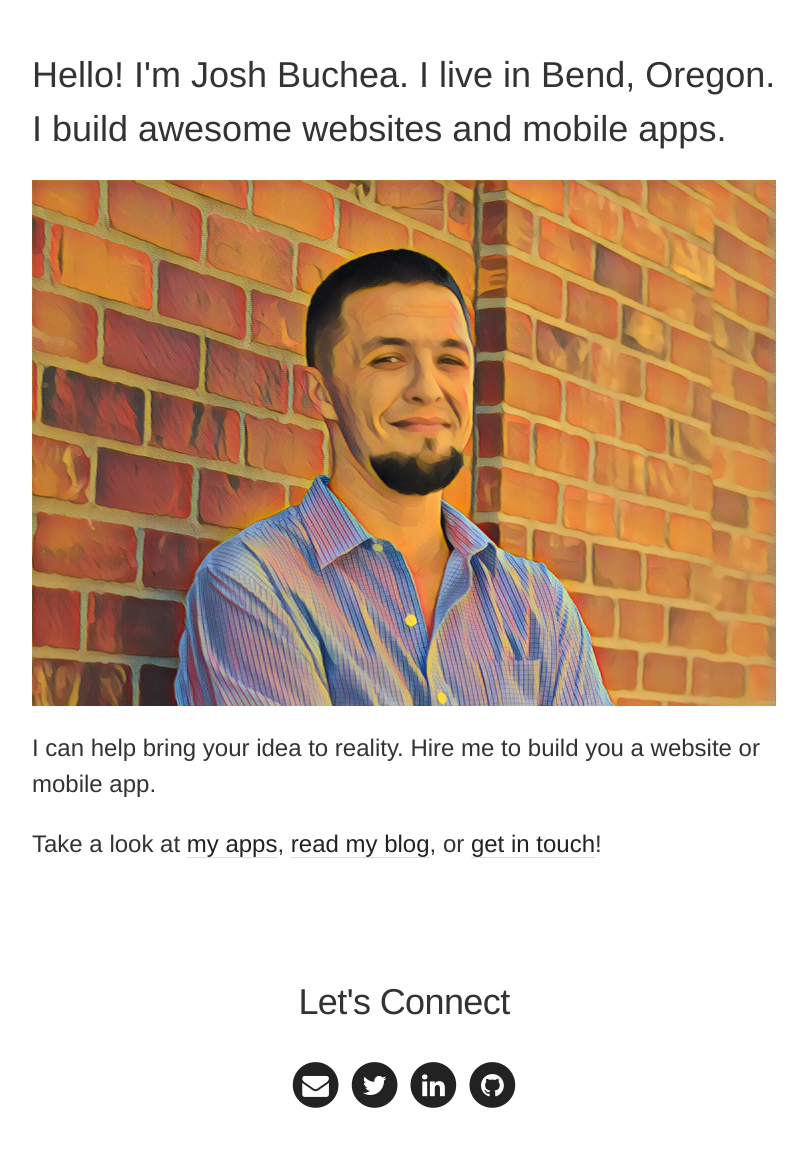
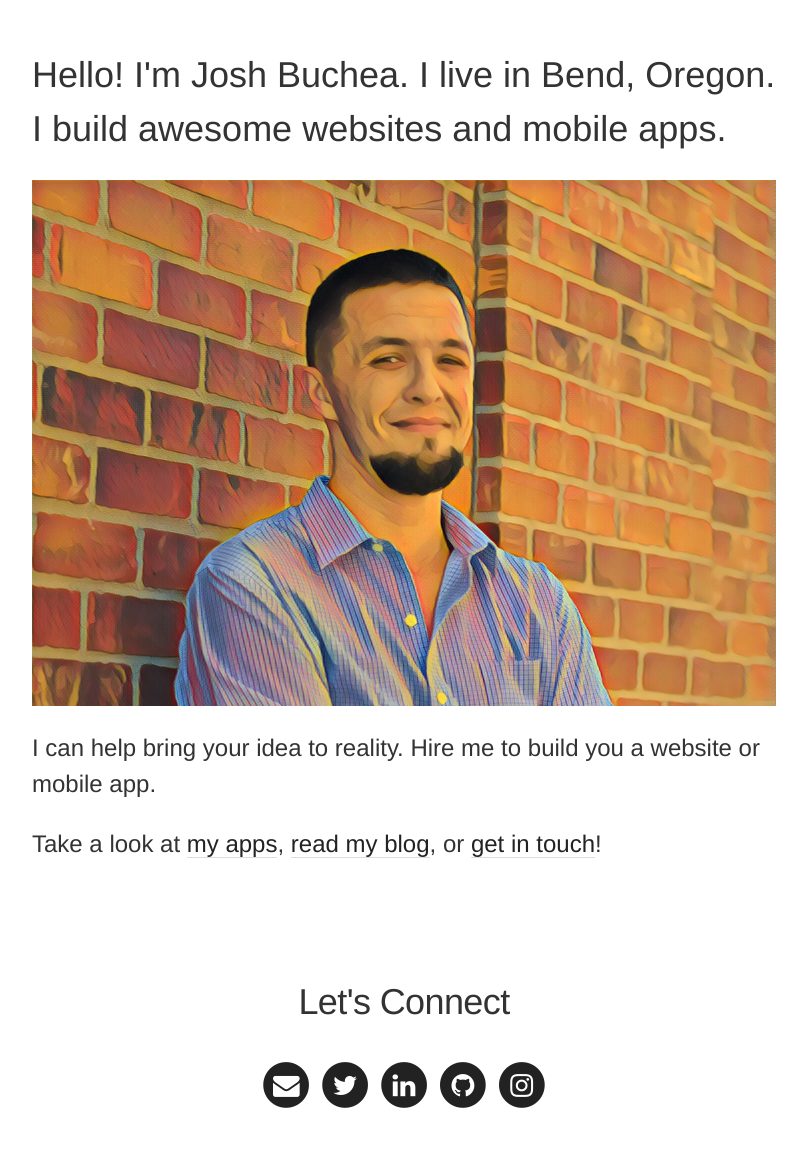
Before and after one commit to joshbuchea/joshbuchea.com, a Jekyll site: the page built from index.html, in a window 1280 px wide. Shown: the whole page, without its empty margins (236-1043 px from the left). Built offline with Jekyll 4.4.1, drawn with Linux system fonts in a browser that asks for light colours; nearby versions of some CDN libraries.

Commit message:
Add Instagram to links in footer

```diff
--- a/_includes/footer.html
+++ b/_includes/footer.html
@@ -35,6 +35,15 @@
           <span class="fa-stack fa-lg">
             <i class="fa fa-circle fa-stack-2x"></i>
             <i class="fa fa-github fa-stack-1x fa-inverse"></i>
+          </span>
+        </a>
+      </li>
+
+      <li>
+        <a target="_blank" href="{{ site.author.instagram }}">
+          <span class="fa-stack fa-lg">
+            <i class="fa fa-circle fa-stack-2x"></i>
+            <i class="fa fa-instagram fa-stack-1x fa-inverse"></i>
           </span>
         </a>
       </li>
```
